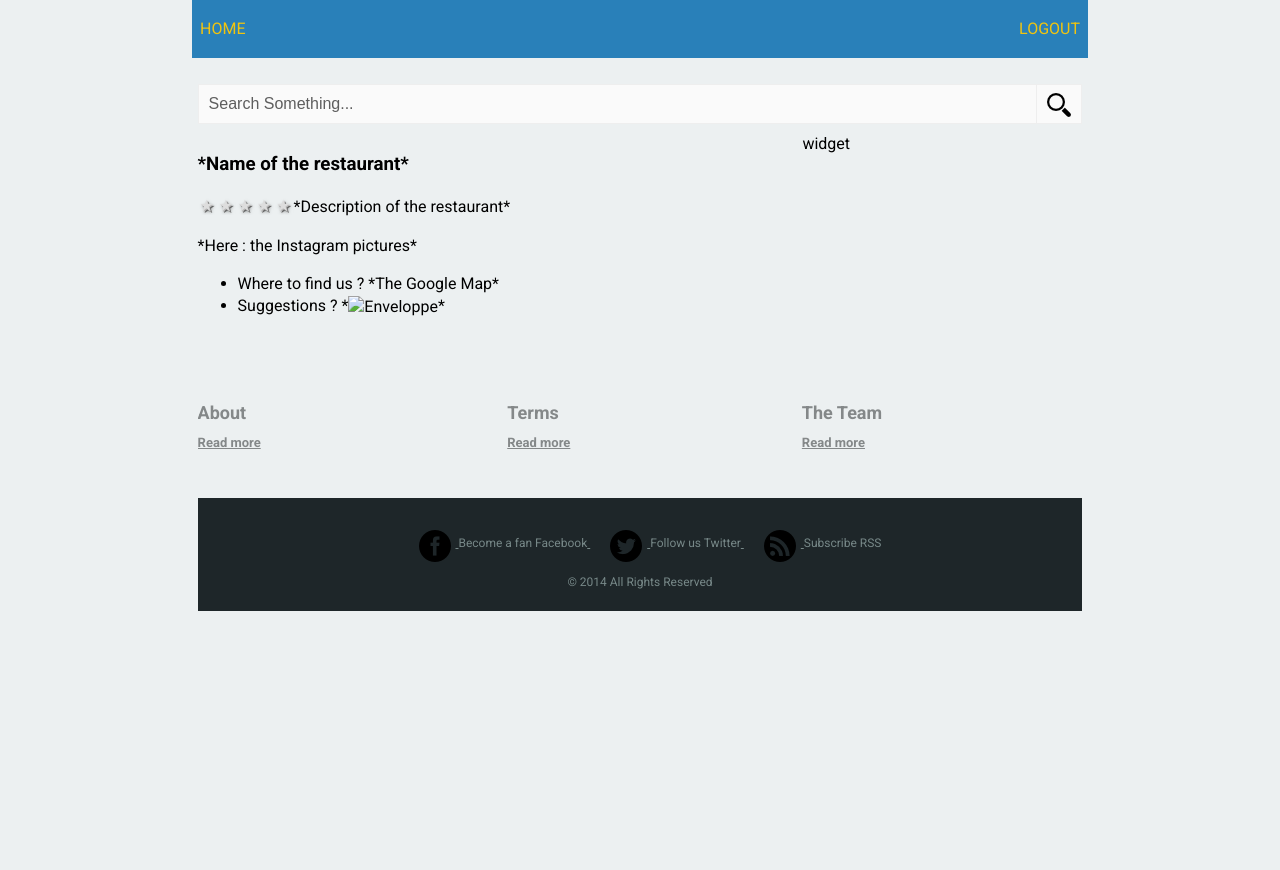
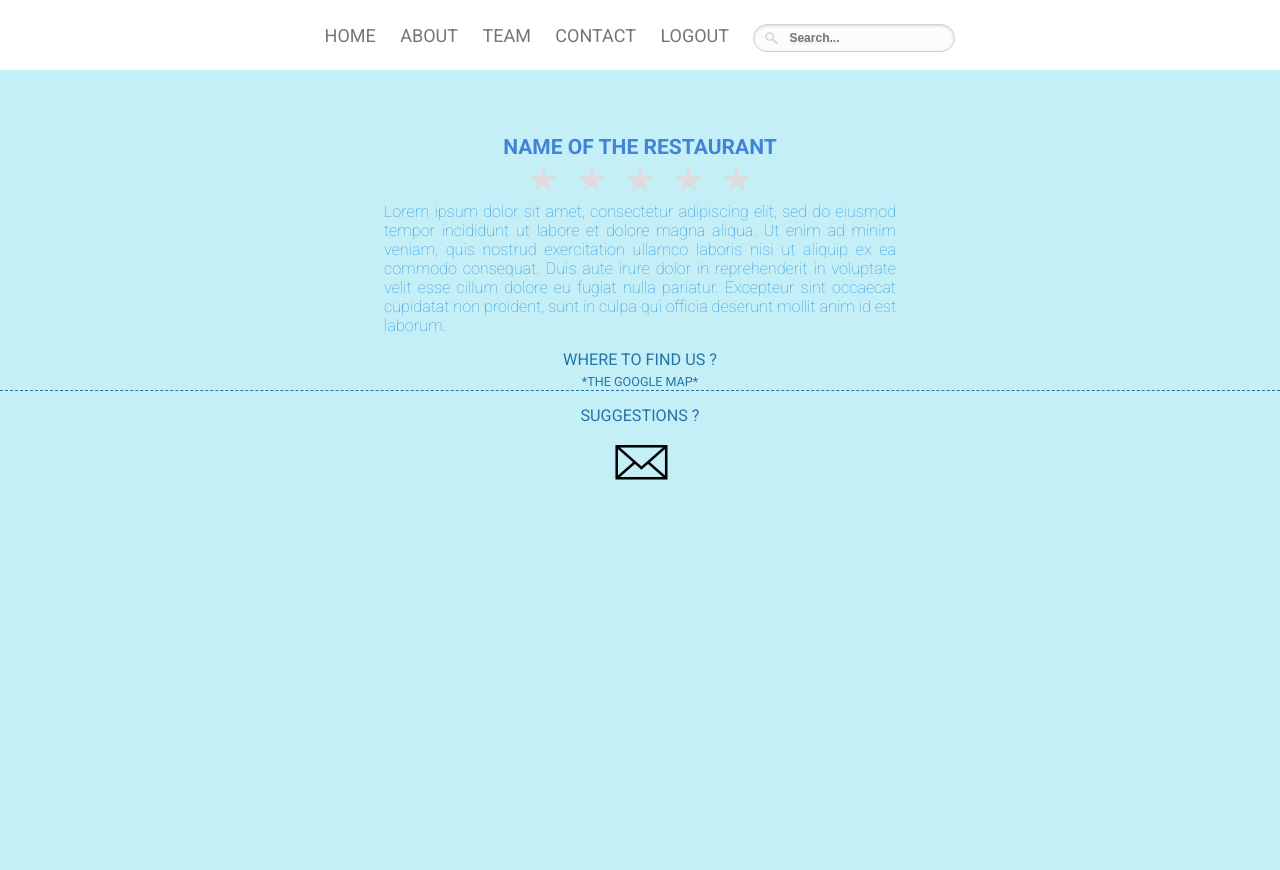
Before and after one commit to ClocloHoho/GroupProject4, a PHP site: page /pageRestaurant.html in a window 1280 px wide. Before the commit the page ends 611 px from the top, so only its background shows below. Run offline with PHP 8.4, Linux system fonts and the light colour scheme; some libraries are stand-ins or nearby versions.

Commit message:
ALL NEW DESIGN
The old design is too difficult to maintain and the RWD is not working
so we will use a new design for now.

```diff
--- a/css/pageRestaurant.css
+++ b/css/pageRestaurant.css
@@ -1,277 +1,174 @@
-@font-face {
-    font-family: Yanone Kaffeesatz;
-    src: url(../fonts/yanone-kaffeesatz/YanoneKaffeesatz-Regular.otf);
-}
+* {margin: 0; padding: 0;}
 
-@font-face
-{
-    font-family: 'Yanone Kaffeesatz';
-    src: url('fonts/yanone-kaffeesatz/YanoneKaffeesatz-Regular.otf');
-    font-weight: normal;
-    font-style: normal;
-}
+a {text-decoration: none;}
 
-@font-face
-{
-    font-family: 'Roboto';
-    src: url('../fonts/roboto/Roboto-Light.ttf') format('truetype');
-    font-weight: normal;
-    font-style: normal;
-}
-
-html,
-button,
-input,
-select,
-textarea {
-    color: #000000;
-    font-family: 'Roboto', Arial, sans-serif;
+/* This class is added on scroll */
+.fixed {
+	position: fixed;
+	top: 0;
+	height: 70px;
+	z-index: 1;
 }
 
 body {
-    font-size: 1em;
-    line-height: 1.4;
-    background: #ecf0f1;
-    font-family: 'Roboto', Arial, sans-serif;
+	color: #fff;
+	font-family: 'Roboto';
+	font-size: 18px;
+	text-align: center;
 }
 
-.clearfix:before,.clearfix:after {content: " "; display: table;}
-.clearfix:after {clear: both;}
-.clearfix {zoom: 1;}
-
-/*
- * Remove text-shadow in selection highlight: h5bp.com/i
- * These selection rule sets have to be separate.
- */
-
-::-moz-selection {
-    background: #ffffff;
-    text-shadow: none;
+/* Font Face Settings */
+@font-face {
+    font-family: 'open-sans-bold';
+	src: url('../fonts/open-sans/OpenSans-Bold.eot');
+    src: url('../fonts/open-sans/OpenSans-Bold.eot?iefix') format('embedded-opentype'),
+		 url('../fonts/open-sans/OpenSans-Bold.ttf');
+    font-weight: normal;
 }
 
-::selection {
-    background: #ecf0f1;
-    text-shadow: none;
+/* Navigation Settings */
+nav {
+	position: relative;
+	bottom: 0;
+	width: 100%;
+	height: 70px;
+	background: #fff;
+}
+
+nav li {
+	display: inline-block;
+	padding: 24px 10px;
+}
+
+nav li a {
+	color: #757575;
+	text-transform: uppercase;
+}
+
+section {
+	height: 100vh;
+}
+
+/* Screens Settings */
+#screen1 {
+	background: #C5EFF7;
 }
 
 /*
- * A better looking default horizontal rule
+*CONTAINER
 */
 
-hr {
-    display: block;
-    height: 1px;
-    border: 0;
-    border-top: 1px solid #ccc;
-    margin: 1em 0;
-    padding: 0;
+#container{
+	padding-top: 5%;
 }
 
-/*
- * Remove the gap between images and the bottom of their containers: h5bp.com/i/440
- */
-
-img {
-    vertical-align: middle;
+h1{
+	color: #4183D7;
+	text-transform: uppercase;
 }
 
-/*
- * Remove default fieldset styles.
- */
-
-fieldset {
-    border: 0;
-    margin: 0;
-    padding: 0;
+p{
+	color: #3498DB;
+	width: 40%;
+	text-align: justify;
+	margin-left: auto;
+	margin-right: auto;
+	font-weight: 100;
+	font-size: 0.9em;
 }
-
-/*
- * Allow only vertical resizing of textareas.
- */
-
-textarea {
-    resize: vertical;
-}
-
-/* ==========================================================================
-   Chrome Frame prompt
-   ========================================================================== */
-
-.chromeframe {
-    margin: 0.2em 0;
-    background: #ccc;
-    color: #000;
-    padding: 0.2em 0;
-}
-
-#container {
-	-moz-box-sizing: border-box;
-	box-sizing: border-box;
-	width: 70%;
-	margin: auto;
-	height: 100%;
-	margin-top: 6%;
-}
-
-/*
-* NAVIGATION BAR
-*/
-
-#navbar {
-	width: 70%; /* Should be same width as content container */
-	position: fixed;
-	top: 0;	left: 15%; /* Left is 100-[content width]/2). */
-	opacity: 1;
-	z-index: 100;
-	-webkit-transition: all 1s ease;
-	transition: all 1s ease;
-	text-align: center;
-}
-
-nav ul {
-	font-family: "Roboto", Arial, sans-serif;
-	list-style-type: none;
-	background-color: #2980B9;
-	width: 50%;
-	margin: 0;
-	padding: 10px 0;
-	color: #f1c40f;
-}
-
-nav ul:nth-of-type(1) {float: left;}
-nav ul:nth-of-type(2) {float: right;}
-
-nav ul li {
-	float: left;
-	margin: 0;
-	padding: 8px;
-}
-nav ul:nth-of-type(2) li {float: right;}
-
-nav ul li a {
-	text-decoration: none;
-	color: #f1c40f;
-}
-
-nav ul li a:hover {text-decoration: underline;}
-
-.fixednav {
-	left: 0 !important;
-	width: 100% !important;
-	opacity: .9 !important;
-}
-
-.filler {font-size: .8em;}
-
-.fixednav ul {
-	-webkit-transition: all 1s ease;
-	transition: all 1s ease;
-	width: 15% !important;
-	text-align: center;
-}
-.fixednav ul li {display: block; float: none;}
-.fixednav ul:nth-of-type(2) li {float: none;}
 
 /*
 *SEARCH BAR
 */
 
-input, select, textarea {
-                background: none repeat scroll 0 0 #fafafa;
-                border: 1px solid #eeeeee;
-                color: #5e5e5e;
-                display: block;
-                font-family: arial, sans-serif;
-                font-size: inherit;
-                padding: 10px;
-                width: 100%;
-                box-sizing: border-box;
-                font-size: 16px;
-                margin: 0;
-        		margin-top: 1%;
-        		margin-bottom: 1%;
-                height: 40px;
+#search {
+
 }
 
-#searchtext {
-        overflow: hidden;
+#search input[type="text"] {
+    background: url(../img/search-white.png) no-repeat 10px 6px #fcfcfc;
+    border: 1px solid #d1d1d1;
+    font: bold 12px Arial,Helvetica,Sans-serif;
+    color: #bebebe;
+    width: 150px;
+    padding: 6px 15px 6px 35px;
+    -webkit-border-radius: 20px;
+    -moz-border-radius: 20px;
+    border-radius: 20px;
+    text-shadow: 0 2px 3px rgba(0, 0, 0, 0.1);
+    -webkit-box-shadow: 0 1px 3px rgba(0, 0, 0, 0.15) inset;
+    -moz-box-shadow: 0 1px 3px rgba(0, 0, 0, 0.15) inset;
+    box-shadow: 0 1px 3px rgba(0, 0, 0, 0.15) inset;
+    -webkit-transition: all 0.7s ease 0s;
+    -moz-transition: all 0.7s ease 0s;
+    -o-transition: all 0.7s ease 0s;
+    transition: all 0.7s ease 0s;
     }
 
-a.search-submit-button {
-                background: none repeat scroll 0 0 #fafafa;
-                border-bottom: 1px solid #eeeeee;
-                border-right: 1px solid #eeeeee;
-                border-top: 1px solid #eeeeee;
-                color: #5e5e5e !important;
-                display: block;
-                float: right;
-                font-family: inherit;
-                font-size: 20px;
-                padding: 8px 10px;
-                text-align: center;
-                width: 45px;
-                box-sizing: border-box;
-                height: 40px;
-                margin-top: 0.9%;
-        		margin-bottom: 1%;
-            }
-
-a.search-submit-button img{
-	margin-bottom: 10px;
+#search input[type="text"]:focus {
+    width: 200px;
     }
 
 /*
-*BODY OF THE PAGE
+*INTERACTIONS
 */
 
-#content {
-	width: 600px;
-	float: left;
+.interactions{
+	color: #2574A9;
+	list-style: none;
+	padding: 0;
+	box-sizing: border-box;
+	font-family: "Roboto", "proxima-nova-extra-condensed", Arial, sans-serif;
 }
 
-#sidebar {
-	width: 280px;
-	float: right;
+.interactions > li{
+	display: inline-block;
+	box-sizing: border-box;
+	border-top: 1px dashed #2574A9;
+	width: 100%;
+	text-align: center;
+	padding: 10px 0 0;
 }
 
-#sidebar {
-	width: 30%px;
-	float: right;
+.interactions > li:first-child{
+	border-top: none;
+}
+
+.interactions .name{
+	display: block;
+	text-transform: uppercase;
+	font-size: 0.9em;
+	padding-top: 5px;
+}
+
+.interactions .value{
+	display: block;
+	font-size: 0.7em;
+	padding: 5px 0 0;
+	text-transform: uppercase;
 }
 
 /*
-*STAR RATING
+*RATING
 */
-
-.rating {
-    float:left;
-}
-
 
 .rating:not(:checked) > input {
     position:absolute;
     top:-9999px;
-    clip:rect(0,0,0,0);
-}
-
-.choice{
- float:left;
-    margin-top:80px;
-    margin-left:-170px;
-    color:green;
+    border: none;
 }
 
 .rating:not(:checked) > label {
-    float:right;
+    /*float:right;*/
     width:1em;
     padding:0 .1em;
     overflow:hidden;
     white-space:nowrap;
     cursor:pointer;
-    /*font-size:200%;*/
+    font-size:200%;
     line-height:1.2;
     color:#ddd;
-    text-shadow:1px 1px #bbb, 2px 2px #666, .1em .1em .2em rgba(0,0,0,.5);
+    /*text-shadow:1px 1px #bbb, 2px 2px #666, .1em .1em .2em rgba(0,0,0,.5);*/
 }
 
 .rating:not(:checked) > label:before {
@@ -279,14 +176,14 @@ a.search-submit-button img{
 }
 
 .rating > input:checked ~ label {
-    color: #f70;
-    text-shadow:1px 1px #c60, 2px 2px #940, .1em .1em .2em rgba(0,0,0,.5);
+    /*color: #f70;*/
+    /*text-shadow:1px 1px #c60, 2px 2px #940, .1em .1em .2em rgba(0,0,0,.5);*/
 }
 
 .rating:not(:checked) > label:hover,
 .rating:not(:checked) > label:hover ~ label {
     color: gold;
-    text-shadow:1px 1px goldenrod, 2px 2px #B57340, .1em .1em .2em rgba(0,0,0,.5);
+    /*text-shadow:1px 1px goldenrod, 2px 2px #B57340, .1em .1em .2em rgba(0,0,0,.5);*/
 }
 
 .rating > input:checked + label:hover,
@@ -294,8 +191,8 @@ a.search-submit-button img{
 .rating > input:checked ~ label:hover,
 .rating > input:checked ~ label:hover ~ label,
 .rating > label:hover ~ input:checked ~ label {
-    color: #ea0;
-    text-shadow:1px 1px goldenrod, 2px 2px #B57340, .1em .1em .2em rgba(0,0,0,.5);
+    /*color: #ea0;*/
+    /*text-shadow:1px 1px goldenrod, 2px 2px #B57340, .1em .1em .2em rgba(0,0,0,.5);*/
 }
 
 .rating > label:active {
@@ -304,179 +201,18 @@ a.search-submit-button img{
     left:2px;
 }
 
-/*
-* FOOTER
-*/
-
-footer {
-    background-color: transparent;
-    position: relative;
-    z-index: 1;
+@media only screen and (max-width: 800px) {
+#search{display: none;}
 }
 
-footer .splitter {
-    height: 20px;
+@media only screen and (max-width: 520px) {
+
+	nav li {
+		padding: 24px 4px;
 	}
 
-footer > ul {
-    list-style: none outside none;
-    margin: 0 auto;
-    max-width: 960px;
-    overflow: hidden;
-    padding: 25px 0;
-    position: relative;
-    width: 100%;
-}
-footer > ul li {
-    float: left;
-    padding: 20px 15px;
-    width: 33.3%;
-
-    box-sizing:border-box;
-    -webkit-box-sizing:border-box;
-    -moz-box-sizing:border-box;
-}
-footer > ul li:first-child {
-    padding-left: 0;
-}
-footer > ul li:nth-child(3) {
-    padding-right: 0;
-}
-footer > ul li .icon {
-    color: #999999;
-    float: left;
-    font-size: 50px;
-    line-height: 80px;
-}
-footer > ul li .text {
-    color: #848889;
-    font-size: 13px;
-    line-height: 20px;
-    /*margin-left: 105px;*/
-    position: relative;
-    text-align: justify;
-}
-.text h4 {
-    color: #848889;
-    font-size: 18px;
-    font-weight: bold;
-    margin-bottom: 10px;
-}
-.text a {
-    border-bottom: 1px dotted transparent;
-    color: #848889;
-    font-weight: bold;
-}
-.text a:hover {
-    border-color: #848889;
-}
-
-footer .bar {
-    background-color: #1E2629;
-    padding: 20px 0;
-}
-footer .bar-wrap {
-    font-size: 12px;
-    margin: 0 auto;
-    max-width: 960px;
-    position: relative;
-    width: 95%;
-}
-
-.social {
-    position: relative;
-    right: 0;
-    top: 0;
-    text-align: center;
-}
-.social a {
-    color: #778888;
-    margin-left: 20px;
-}
-.social a:hover {
-    color: #FFFFFF;
-}
-.social .icon {
-    display: inline-block;
-    font-size: 36px;
-    margin-right: 5px;
-    vertical-align: middle;
-
-    -webkit-transition: -webkit-transform .3s linear;
-    -moz-transition: -moz-transform .3s linear;
-    -ms-transition: -ms-transform .3s linear;
-    -o-transition:  -o-transform .3s linear;
-    transition: transform .3s linear;
-}
-.social a:hover  .icon {
-    -webkit-transform: rotate(360deg);
-    -moz-transform: rotate(360deg);
-    -ms-transform: rotate(360deg);
-    -o-transform: rotate(360deg);
-    transform: rotate(360deg);
-}
-.social .info {
-    display: inline-block;
-    vertical-align: middle;
-}
-.social .info .follow {
-    display: block;
-}
-.social .info .num {
-    display: block;
-}
-.copyright {
-    color: #778888;
-    margin-top: 5px;
-    text-align: center;
-}
-
-@media screen and (max-width: 980px) {
-
-	#pagewrap {
-		width: 95%;
-	}
-
-	#content {
-		width: 60%;
-		padding: 3% 4%;
-	}
-
-	#sidebar {
-		width: 30%;
-	}
-	#sidebar .widget {
-		padding: 8% 7%;
-		margin-bottom: 10px;
+	nav li a {
+		font-size: 14px;
 	}
 
 }
-
-@media screen and (max-width: 800px) {
-
-footer{
-	display: none;
-	}
-}
-
-@media screen and (max-width: 650px) {
-
-	#content {
-		width: auto;
-		float: none;
-		margin: 20px 0;
-	}
-
-	#sidebar {
-		width: 100%;
-		float: none;
-		margin: 0;
-	}
-}
-
-@media screen and (max-width: 480px) {
-
-	html {
-		-webkit-text-size-adjust: none;
-	}
-}
--- a/pageRestaurant.html
+++ b/pageRestaurant.html
@@ -1,91 +1,57 @@
-<!DOCTYPE html>
-<html>
+<!doctype html>
+<html lang="en-US">
 <head>
-        <meta charset="utf-8" />
-        <meta name="viewport" content="width=device-width" initial-scale=1.0">
-        <link rel="stylesheet" href="css/pageRestaurant.css" />
+
+	<meta http-equiv="Content-Type" content="text/html; charset=utf-8" />
+	<meta name="viewport" content="width=device-width, initial-scale=1, maximum-scale=1">
+	<meta name="robots" content="all,index,follow" />
+
+	<title>Eat in Cork</title>
+	<link rel="stylesheet" type="text/css" href="css/pageRestaurant.css" />
+	<link href='http://fonts.googleapis.com/css?family=Roboto:400,500,700,300,100' rel='stylesheet' type='text/css'>
     <link href='http://fonts.googleapis.com/css?family=Yanone+Kaffeesatz:400,700' rel='stylesheet' type='text/css'>
-    	<link href='http://fonts.googleapis.com/css?family=Roboto:400,500,700,300' rel='stylesheet' type='text/css'>
-    	<script src="http://ajax.aspnetcdn.com/ajax/jQuery/jquery-1.11.1.min.js"></script>
-        <title>Eat in Cork</title>
+    <script src="https://maps.googleapis.com/maps/api/js"></script>
+
 </head>
 
 <body>
-        <div id="bloc_page">
-            <div class="menu-trigger"></div>
-
-	<nav id="navbar">
+	<nav>
 		<ul>
-			<li><a href="http://ethercycle.com/stickymenu">HOME</a></li>
-		</ul>
-
-		<ul>
-			<li><a href="http://www.linkedin.com/company/ethercycle">LOGOUT</a></li>
+			<li><a href="#">Home</a></li>
+			<li><a href="#">About</a></li>
+			<li><a href="#">Team</a></li>
+			<li><a href="#">Contact</a></li>
+			<li><a href="#">Logout</a></li>
+			<li>
+				<form method="get" action="/search" id="search">
+  					<input name="q" type="text" size="40" placeholder="Search..." />
+				</form>
+			</li>
 		</ul>
 	</nav>
 
-<!--CONTAINER-->
+<section id="screen1">
+
+<section id="screen1">
+
 <div id="container">
 
-   <div id="form-container">
-        <!--<input type="submit" id="searchsubmit" value="" />-->
-            <a class="search-submit-button" href="javascript:void(0)">
-				<img src="img/search.png" alt="search"/>
-			</a>
-            <div id="searchtext">
-                <input type="text" id="s" name="s" value="Search Something...">
-            </div>
+<h1>Name of the restaurant</h1>
+
+<div id="rating">
+<div class="rating">
+	<input type="radio" id="star1" name="rating" value="1" /><label for="star1" title="Sucks big time"> </label>
+	<input type="radio" id="star2" name="rating" value="2" /><label for="star2" title="Kinda bad"> </label>
+	<input type="radio" id="star3" name="rating" value="3" /><label for="star3" title="Meh"> </label>
+	<input type="radio" id="star4" name="rating" value="4" /><label for="star4" title="Pretty good"> </label>
+    <input type="radio" id="star5" name="rating" value="5" /><label for="star5" title="Rocks!"> </label>
 </div>
 
-        <section class="entry" id="restaurant1">
-            <div id="content">
-            	<article class="post">
-					<div class="header-row">
-						<div class="content">
-							<h3>*Name of the restaurant*</h3>
-							<div class="content-name">
-   							<fieldset class="rating">
-    								<input type="radio" id="star5" name="rating" value="5" />
-    									<label for="star5" title="Rocks!">
-    									5 stars
-    									</label>
-    								<input type="radio" id="star4" name="rating" value="4" />
-    									<label for="star4" title="Pretty good">
-    										4 stars
-    									</label>
-    								<input type="radio" id="star3" name="rating" value="3" />
-    									<label for="star3" title="Meh">
-    										3 stars
-    									</label>
-    								<input type="radio" id="star2" name="rating" value="2" />
-    									<label for="star2" title="Kinda bad">
-    										2 stars
-    									</label>
-    								<input type="radio" id="star1" name="rating" value="1" />
-    									<label for="star1" title="Sucks big time">
-    										1 star
-    									</label>
-							</fieldset>
-
 <strong class="choice"> </strong>
-
-							<script type="text/javascript">
-								$(':radio').change(
-  									function(){
-    							$('.choice').text( this.value + ' stars' );
-      							var ratingNum = this.value;
-      							alert(ratingNum);
-  									}
-								)
-							</script>
 </div>
 
-							<p>*Description of the restaurant*</p>
-						</div>
-					<div>
-					<aside class="image-area">
-						*Here : the Instagram pictures*
-					</aside>
+<p>Lorem ipsum dolor sit amet, consectetur adipiscing elit, sed do eiusmod tempor incididunt ut labore et dolore magna aliqua. Ut enim ad minim veniam, quis nostrud exercitation ullamco laboris nisi ut aliquip ex ea commodo consequat. Duis aute irure dolor in reprehenderit in voluptate velit esse cillum dolore eu fugiat nulla pariatur. Excepteur sint occaecat cupidatat non proident, sunt in culpa qui officia deserunt mollit anim id est laborum.</p>
+
 <ul class="interactions">
 	<li>
 		<span class="name">Where to find us ?</span>
@@ -93,98 +59,14 @@
 	</li>
 	<li>
 		<span class="name">Suggestions ?</span>
-							<span class="value">*<img src="" alt="Enveloppe"/>*</span>
-						</li>
-					</ul>
-				</div>
-				</article>
-			</div>
-		</section>
-	<aside id="sidebar">
-		<section class="widget">
-			 widget
-		</section>
-	</aside>
-
-<!--FOOTER-->
-            <footer>
-               <div class="splitter"></div>
-        <ul>
-            <li>
-        <div class="icon" data-icon="E"></div>
-        <div class="text">
-            <h4>About</h4>
-            <div> <a href="#">Read more</a></div>
-        </div>
-    </li>
-    <li>
-        <div class="icon" data-icon="a"></div>
-        <div class="text">
-            <h4>Terms</h4>
-            <div><a href="#">Read more</a></div>
-        </div>
-    </li>
-    <li>
-        <div class="icon" data-icon="s"></div>
-        <div class="text">
-            <h4>The Team</h4>
-            <div><a href="#">Read more</a></div>
-        </div>
+		<span class="value"><a href="suggestionsPage.php"><img src="img/email.png" alt="Enveloppe"/></a></span>
 	</li>
 </ul>
 
-    <div class="bar">
-        <div class="bar-wrap">
-            <div class="social">
-                <a href="#" class="fb">
-                <span data-icon="f" class="icon"><img src="img/facebook.png"/></span>
-                <span class="info">
-                    <span class="follow">Become a fan Facebook</span>
-                </span>
-            </a>
-
-            <a href="#" class="tw">
-                <span data-icon="T" class="icon"><img src="img/social.png"/></span>
-                <span class="info">
-                    <span class="follow">Follow us Twitter</span>
-                </span>
-            </a>
-
-            <a href="#" class="rss">
-                <span data-icon="R" class="icon"><img src="img/rss.png"/></span>
-                <span class="info">
-                    <span class="follow">Subscribe RSS</span>
-                </span>
-            </a>
-            </div>
-            <div class="clear"></div>
-            <div class="copyright">&copy;  2014 All Rights Reserved</div>
-        </div>
-    </div>
-            </footer>
-            </div>
 </div>
 
-<script>
-	window.onscroll=function(){document.getElementById('navbar').setAttribute('class', (window.pageYOffset>5?'fixednav clearfix':'clearfix'));}
-</script>
+</section>
 
-<script>
-	(function() {
-		var $body = document.body
-		, $menu_trigger = $body.getElementsByClassName('menu-trigger')[0];
-
-		if ( typeof $menu_trigger !== 'undefined' ) {
-			$menu_trigger.addEventListener('click', function() {
-				$body.className = ( $body.className == 'menu-active' )? '' : 'menu-active';
-			});
-		}
-	}).call(this);
-</script>
-
-<!--[if lt IE 9]-->
-	<script src="http://html5shim.googlecode.com/svn/trunk/html5.js"></script>
-<!--[endif]-->
 
 </body>
 </html>
```
Also changed, not shown: img/email.png (added), img/search-white.png (added). Lines whose indentation alone changed are shown as unchanged.
